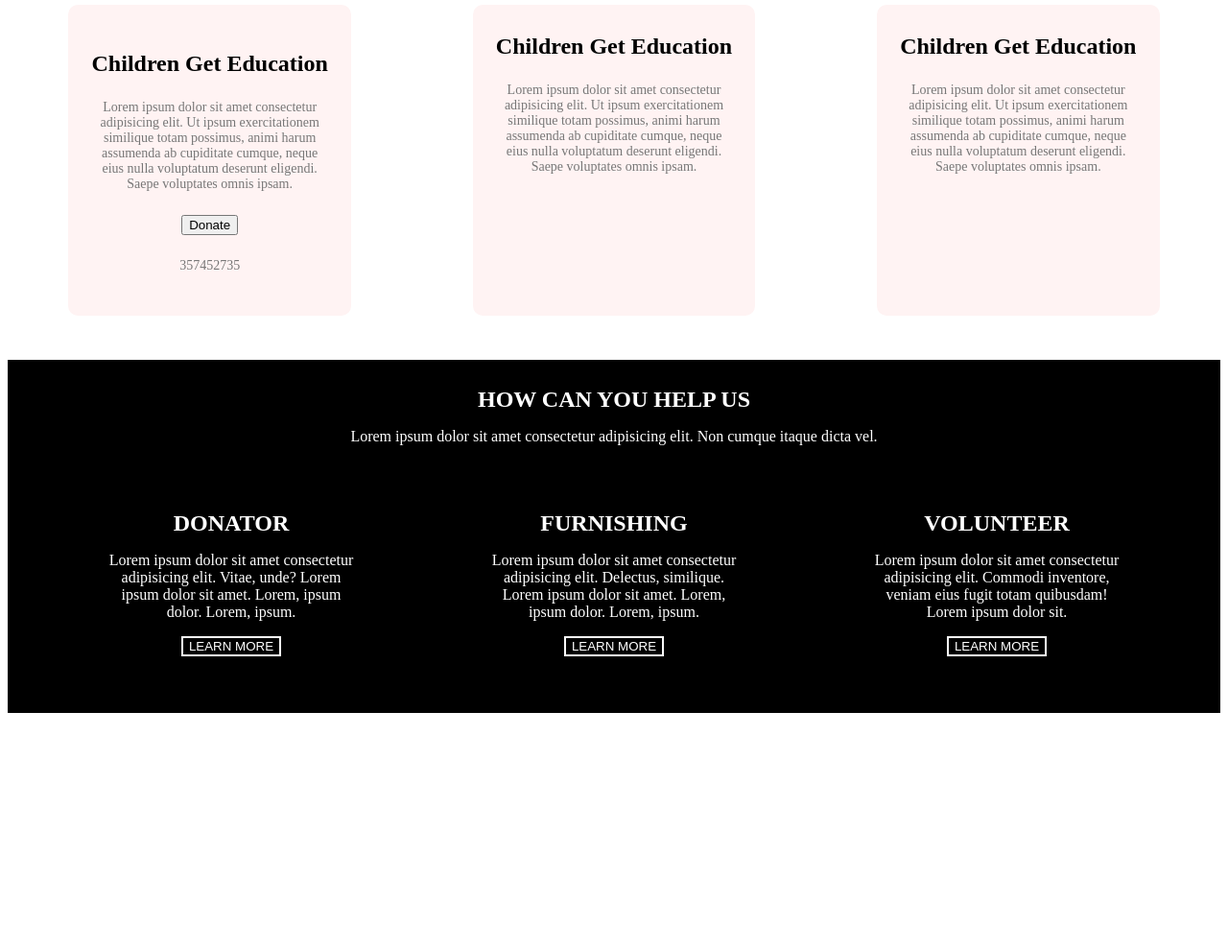
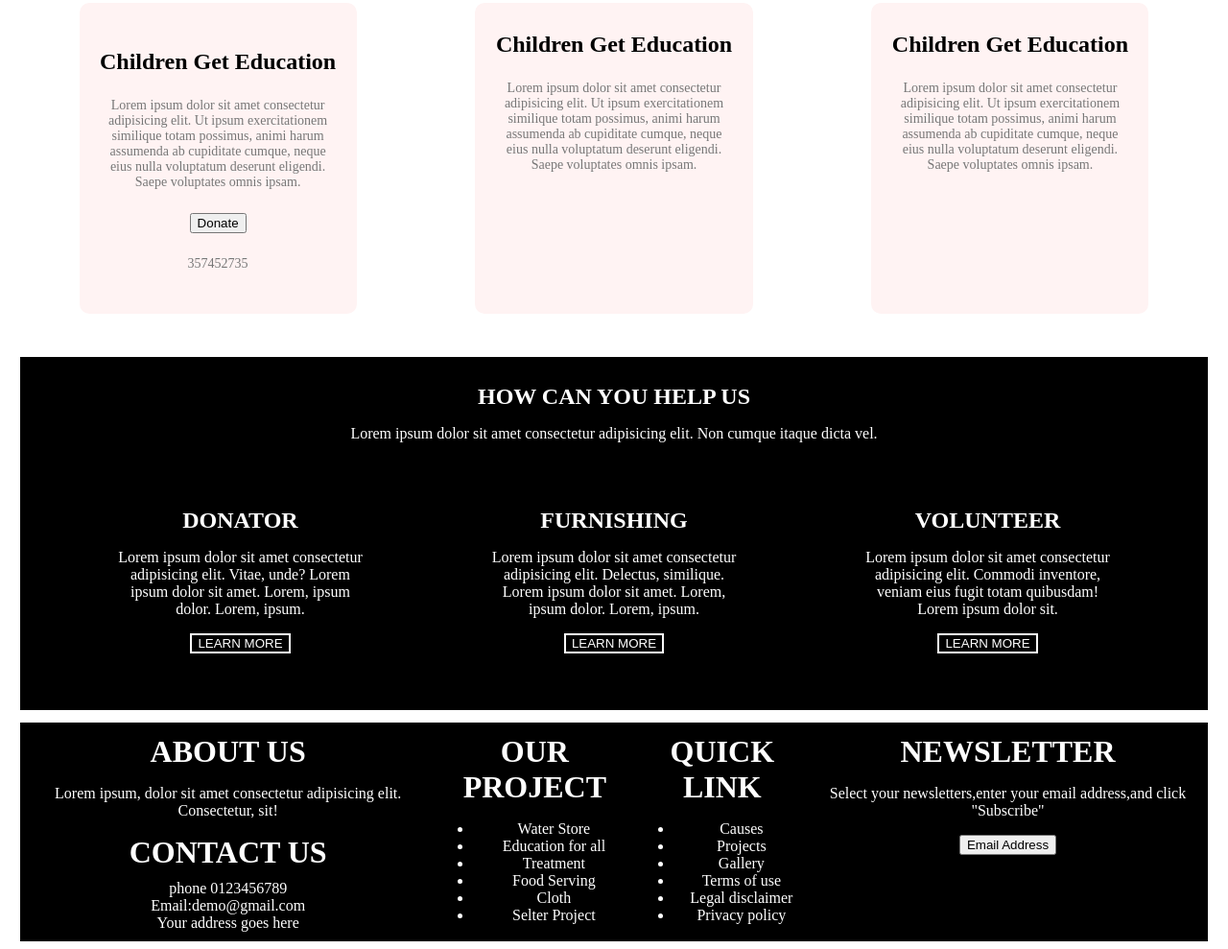
Before and after one commit to DeepeshSukhwani/Example1, a plain HTML site: page index.html in a window 1280 px wide. Shown: the part 964-1953 px from the top of the page at 96% size. Before the commit the page ends 1715 px from the top, so only its background shows below. Drawn offline with Linux system fonts and the light colour scheme; a web font is replaced by a local one.

Commit message:
Added some page

```diff
--- a/index.html
+++ b/index.html
@@ -119,6 +119,8 @@
         margin: auto; */
             text-align: center;
             padding-top: 10%;
+            margin-left: 1%;
+            margin-right: 1%;
         }
 
         .our-causes p {
@@ -164,28 +166,49 @@
             padding-top: 18px;
             margin-top: -17px;
             height: 350px;
+            margin-left: 1%;
+            margin-right: 1%;
 
 
 
         }
-        .row-how-can-you-help-us{
+
+        .row-how-can-you-help-us {
             display: flex;
             justify-content: space-between;
         }
-        .coloumn-how-can-you-help-us{
-            flex-basis:25%;
+
+        .coloumn-how-can-you-help-us {
+            flex-basis: 25%;
             margin-top: -3%;
 
         }
-        .coloumn-how-can-you-help-us button{
+
+        .coloumn-how-can-you-help-us button {
             color: white;
             background-color: black;
             border: 2px solid white;
         }
-        .row-how-can-you-help-us{
+
+        .row-how-can-you-help-us {
             padding-top: 7%;
         }
+        .footer{
+            text-align: center;
+            margin-left: 1%;
+            margin-right: 1%;
+            border: 2px solid black;
+            flex-wrap:nowrap;
+            color: white;
+            background-color:black;
+            margin-top: 0%;
+            margin-top: 1%;
 
+        }
+        .row-footer{
+            display: flex;
+            justify-content: space-between;
+        }
     </style>
 </head>
 
@@ -305,7 +328,8 @@
                 <div class="row-how-can-you-help-us">
                     <div class="coloumn-how-can-you-help-us">
                         <h1>DONATOR</h1>
-                        <p>Lorem ipsum dolor sit amet consectetur adipisicing elit. Vitae, unde? Lorem ipsum dolor sit amet. Lorem, ipsum dolor. Lorem, ipsum.</p>
+                        <p>Lorem ipsum dolor sit amet consectetur adipisicing elit. Vitae, unde? Lorem ipsum dolor sit
+                            amet. Lorem, ipsum dolor. Lorem, ipsum.</p>
                         <div>
                             <button>LEARN MORE</button>
                         </div>
@@ -314,7 +338,7 @@
                         <h1>FURNISHING</h1>
                         <p>Lorem ipsum dolor sit amet consectetur adipisicing elit. Delectus, similique.
                             Lorem ipsum dolor sit amet. Lorem, ipsum dolor.
-                         Lorem, ipsum.</p>
+                            Lorem, ipsum.</p>
                         <div>
                             <button>LEARN MORE</button>
                         </div>
@@ -324,9 +348,9 @@
                         <h1>VOLUNTEER</h1>
                         <p>Lorem ipsum dolor sit amet consectetur adipisicing elit. Commodi inventore, veniam eius fugit
                             totam quibusdam!
-                        Lorem ipsum dolor sit.
+                            Lorem ipsum dolor sit.
 
-                    </p>
+                        </p>
                         <div>
                             <button>LEARN MORE</button>
                         </div>
@@ -336,12 +360,62 @@
             </div>
 
         </section>
+    </main>
+    <footer>
+        <div class="footer">
+            <div class="row-footer">
+                <div class="coloumn-footer">
+                    <h1>ABOUT US</h1>
+                    <p>Lorem ipsum, dolor sit amet consectetur adipisicing elit. Consectetur, sit!</p>
+                    <h1>CONTACT US</h1>
+
+                    <div>
+                        phone 0123456789
+                    </div>
+                    <div>
+                        Email:demo@gmail.com
+                    </div>
+                    <div>
+                        Your address goes here
+                    </div>
+
+                </div>
+                <div class="coloumn-footer">
+                    <h1>OUR PROJECT</h1>
+                    <ul>
+                        <li>Water Store</li>
+                        <li>Education for all</li>
+                        <li>Treatment</li>
+                        <li>Food Serving</li>
+                        <li>Cloth</li>
+                        <li>Selter Project</li>
+                    </ul>
+
+                </div>
+                <div class="coloumn-footer">
+                    <h1>QUICK LINK</h1>
+                    <ul>
+                        <li>Causes</li>
+                        <li>Projects</li>
+                        <li>Gallery</li>
+                        <li>Terms of use</li>
+                        <li>Legal disclaimer</li>
+                        <li>Privacy policy</li>
+                    </ul>
 
 
 
+                </div>
+                <div class="coloumn-footer">
+                    <h1>NEWSLETTER</h1>
+                    <p>Select your newsletters,enter your email address,and click "Subscribe"</p>
+                    <button>Email Address</button>
 
+                </div>
+            </div>
+        </div>
+    </footer>
 
-    </main>
 
 </body>
 
```
